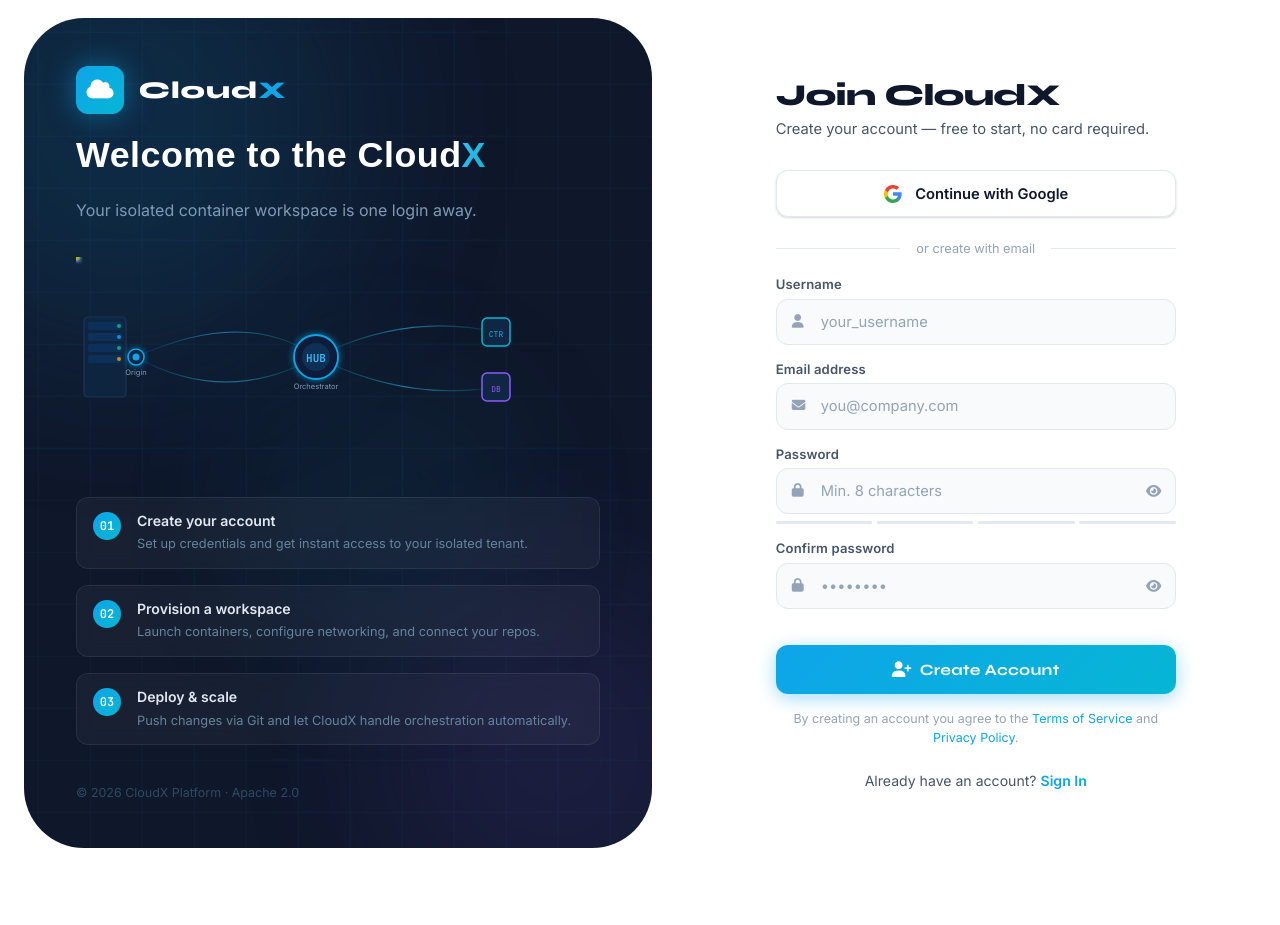
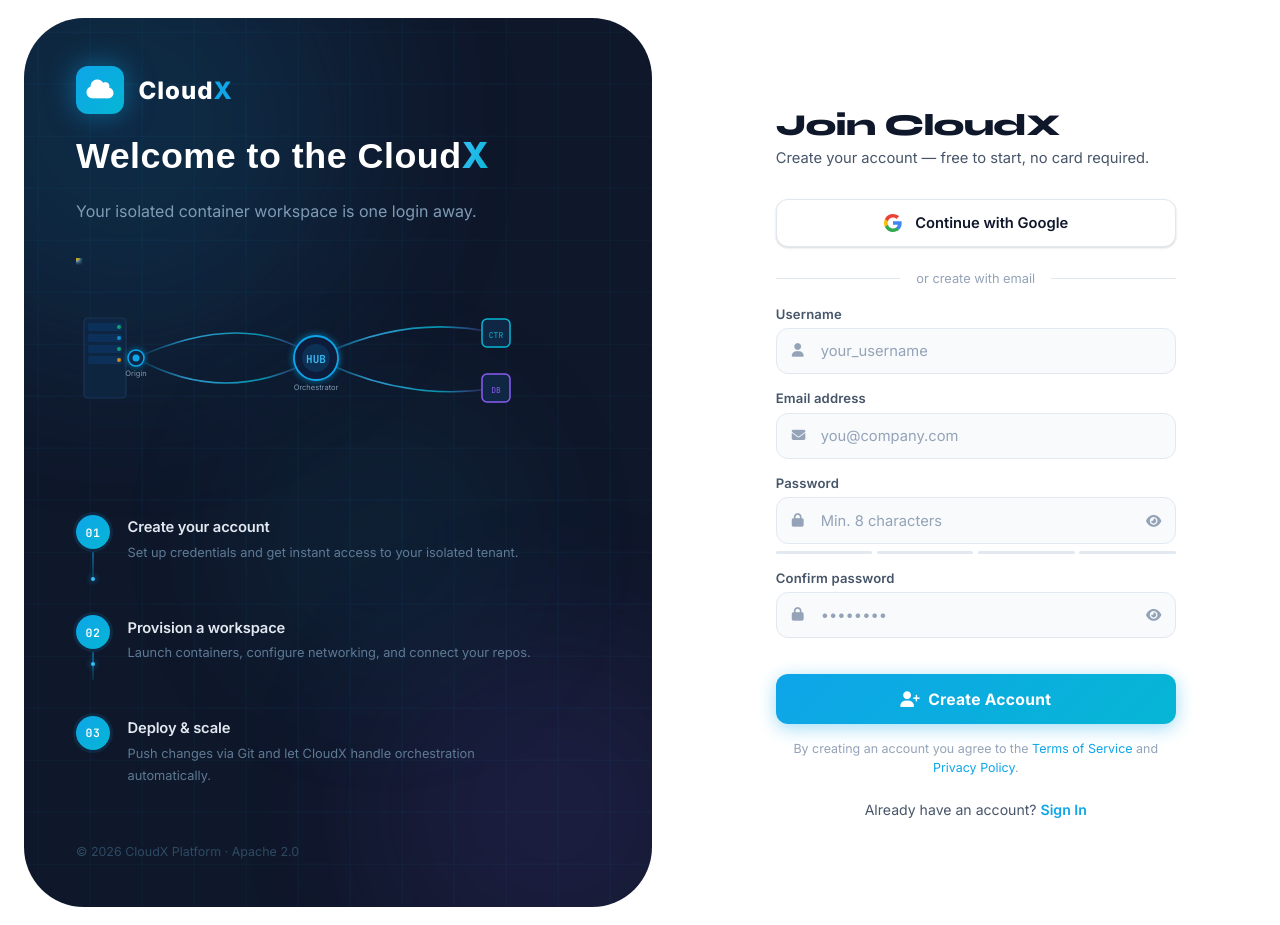
Before and after one commit to KayBe05/cloud-collab-platform, a Flask app: page /signup in a window 1280 px wide. Before the commit the page ends 848 px from the top, so only its background shows below. Run offline with Flask 3, Linux system fonts and the light colour scheme; some libraries are stand-ins or nearby versions.

Commit message:
hala signup

```diff
--- a/app/templates/signup.html
+++ b/app/templates/signup.html
@@ -41,6 +41,8 @@
 
       --shadow-sm: 0 1px 3px rgba(0, 0, 0, .1), 0 1px 2px rgba(0, 0, 0, .06);
       --shadow-md: 0 4px 6px -1px rgba(0, 0, 0, .1), 0 2px 4px -2px rgba(0, 0, 0, .1);
+      --shadow-lg: 0 10px 24px -4px rgba(14, 165, 233, .10), 0 4px 10px -4px rgba(14, 165, 233, .08);
+      --shadow-xl: 0 20px 40px -8px rgba(14, 165, 233, .13), 0 8px 16px -8px rgba(14, 165, 233, .09);
 
       --radius-sm: 6px;
       --radius-md: 8px;
@@ -57,6 +59,26 @@
       height: 100%;
       font-family: 'Inter', sans-serif;
       background: var(--bg-sidebar);
+    }
+
+    /* Strict font inheritance — never overrides icon fonts */
+    button,
+    input,
+    select,
+    textarea,
+    label,
+    .badge,
+    .step-text,
+    .hero-sub,
+    .hero-footer,
+    .form-subtitle,
+    .switch-link,
+    .terms-note,
+    .divider,
+    .flash,
+    .forgot-link,
+    .checkbox-label {
+      font-family: 'Inter', -apple-system, BlinkMacSystemFont, 'Segoe UI', sans-serif;
     }
 
     /* ── Two-Column Shell ──────────────────────────────────────────────── */
@@ -229,58 +251,150 @@
     .steps {
       display: flex;
       flex-direction: column;
-      gap: 1rem;
+      gap: 0;
       margin-bottom: 2.5rem;
+      position: relative;
     }
 
     .step {
       display: flex;
       align-items: flex-start;
-      gap: 1rem;
-      padding: .9rem 1rem;
-      background: rgba(255, 255, 255, .04);
-      border: 1px solid rgba(255, 255, 255, .08);
-      border-radius: var(--radius-lg);
-      backdrop-filter: blur(8px);
+      gap: 1.1rem;
+      padding: 1.1rem 1.1rem 1.1rem 0;
+      background: transparent;
+      border: none;
+      border-radius: 0;
+      backdrop-filter: none;
+      position: relative;
       transition: all var(--transition-base);
+      cursor: default;
     }
 
+    /* Hover: subtle left-panel glow card */
     .step:hover {
-      background: rgba(14, 165, 233, .07);
-      border-color: rgba(14, 165, 233, .2);
+      background: rgba(14, 165, 233, .06);
+      border-radius: var(--radius-lg);
+      padding-left: .75rem;
+    }
+
+    .step:hover .step-num {
+      box-shadow: 0 0 0 4px rgba(14, 165, 233, .18), 0 0 18px rgba(14, 165, 233, .3);
+      transform: scale(1.08);
+    }
+
+    .step:hover .step-check {
+      opacity: 1;
+      transform: translateX(0);
+      color: var(--primary-light);
+    }
+
+    .step-left {
+      display: flex;
+      flex-direction: column;
+      align-items: center;
+      flex-shrink: 0;
+      gap: 0;
     }
 
     .step-num {
-      width: 28px;
-      height: 28px;
+      width: 34px;
+      height: 34px;
       flex-shrink: 0;
       background: linear-gradient(135deg, var(--primary), var(--secondary));
       border-radius: 50%;
       display: flex;
       align-items: center;
       justify-content: center;
-      font-size: .75rem;
+      font-size: .72rem;
       font-weight: 700;
       color: #fff;
       font-family: 'JetBrains Mono', monospace;
+      letter-spacing: .5px;
+      box-shadow: 0 0 0 3px rgba(14, 165, 233, .12);
+      transition: all var(--transition-base);
+      position: relative;
+      z-index: 1;
     }
 
+    /* Text block */
     .step-text {
       flex: 1;
+      padding-top: .2rem;
     }
 
     .step-text strong {
       display: block;
       color: #E2E8F0;
-      font-size: .88rem;
+      font-size: .92rem;
       font-weight: 600;
-      margin-bottom: .2rem;
+      margin-bottom: .3rem;
+      letter-spacing: -.01em;
     }
 
     .step-text span {
-      color: #64849E;
+      color: #5E7A94;
       font-size: .8rem;
-      line-height: 1.5;
+      line-height: 1.6;
+    }
+
+    .step-connector {
+      width: 2px;
+      flex: 1;
+      min-height: 28px;
+      background: linear-gradient(180deg,
+          rgba(14, 165, 233, .5) 0%,
+          rgba(6, 182, 212, .15) 100%);
+      border-radius: 2px;
+      margin-top: 3px;
+      position: relative;
+    }
+
+    /* Traveling dot on connector */
+    .step-connector::after {
+      content: '';
+      position: absolute;
+      left: 50%;
+      transform: translateX(-50%);
+      width: 4px;
+      height: 4px;
+      border-radius: 50%;
+      background: var(--primary-light);
+      box-shadow: 0 0 6px var(--primary);
+      animation: travel-dot 2.4s ease-in-out infinite;
+    }
+
+    .step:nth-child(2) .step-connector::after {
+      animation-delay: .8s;
+    }
+
+    @keyframes travel-dot {
+      0% {
+        top: 0%;
+        opacity: 0;
+      }
+
+      10% {
+        opacity: 1;
+      }
+
+      90% {
+        opacity: 1;
+      }
+
+      100% {
+        top: 100%;
+        opacity: 0;
+      }
+    }
+
+    .step-check {
+      flex-shrink: 0;
+      font-size: .8rem;
+      color: var(--primary);
+      opacity: 0;
+      transform: translateX(-6px);
+      transition: all var(--transition-base);
+      padding-top: .35rem;
     }
 
     .hero-footer {
@@ -592,6 +706,33 @@
       text-decoration: underline;
     }
 
+    /* ── Strict Typography: targeted, never touches icon elements ─────────── */
+    button:not([class*="fa"]),
+    input,
+    select,
+    textarea,
+    label,
+    .badge,
+    .step-text,
+    .hero-sub,
+    .hero-footer,
+    .form-subtitle,
+    .switch-link,
+    .terms-note,
+    .divider,
+    .flash,
+    .forgot-link,
+    .checkbox-label,
+    .btn-social span:not(.social-icon),
+    p,
+    span:not([class*="fa"]):not([class*="icon"]),
+    .resource-label,
+    .activity-feed-action,
+    .activity-feed-details,
+    .card-subtitle {
+      font-family: 'Inter', -apple-system, BlinkMacSystemFont, 'Segoe UI', sans-serif;
+    }
+
     /* ── Responsive ──────────────────────────────────────────────── */
     @media (max-width: 900px) {
       .auth-shell {
@@ -645,9 +786,10 @@
                 </feMerge>
               </filter>
               <linearGradient id="edgeGrad2" x1="0%" y1="0%" x2="100%" y2="0%">
-                <stop offset="0%" stop-color="#0EA5E9" stop-opacity=".1" />
-                <stop offset="50%" stop-color="#38BDF8" stop-opacity=".7" />
-                <stop offset="100%" stop-color="#06B6D4" stop-opacity=".1" />
+                <stop offset="0%" stop-color="#0EA5E9" stop-opacity=".08" />
+                <stop offset="30%" stop-color="#38BDF8" stop-opacity=".85" />
+                <stop offset="70%" stop-color="#06B6D4" stop-opacity=".85" />
+                <stop offset="100%" stop-color="#8B5CF6" stop-opacity=".08" />
               </linearGradient>
               <path id="q1" d="M 60,100 Q 170,50 240,100" fill="none" />
               <path id="q2" d="M 240,100 Q 330,55 420,75" fill="none" />
@@ -669,11 +811,11 @@
             </g>
 
             <!-- Edges -->
-            <g stroke="url(#edgeGrad2)" stroke-width="1.2" fill="none" opacity=".8">
-              <path d="M 60,100 Q 170,50 240,100" />
-              <path d="M 60,100 Q 150,150 240,100" />
-              <path d="M 240,100 Q 330,55 420,75" />
-              <path d="M 240,100 Q 330,145 420,130" />
+            <g fill="none" opacity=".9">
+              <path d="M 60,100 Q 170,50 240,100" stroke="url(#edgeGrad2)" stroke-width="1.6" />
+              <path d="M 60,100 Q 150,150 240,100" stroke="url(#edgeGrad2)" stroke-width="1.6" />
+              <path d="M 240,100 Q 330,55 420,75" stroke="url(#edgeGrad2)" stroke-width="1.6" />
+              <path d="M 240,100 Q 330,145 420,130" stroke="url(#edgeGrad2)" stroke-width="1.6" />
             </g>
 
             <!-- Hub node -->
@@ -722,30 +864,45 @@
           </svg>
         </div>
 
-        <!-- Three-step onboarding steps -->
         <div class="steps">
+
           <div class="step">
-            <div class="step-num">01</div>
+            <div class="step-left">
+              <div class="step-num">01</div>
+              <div class="step-connector"></div>
+            </div>
             <div class="step-text">
               <strong>Create your account</strong>
               <span>Set up credentials and get instant access to your isolated tenant.</span>
             </div>
+            <div class="step-check"><i class="fas fa-arrow-right"></i></div>
           </div>
+
           <div class="step">
-            <div class="step-num">02</div>
+            <div class="step-left">
+              <div class="step-num">02</div>
+              <div class="step-connector"></div>
+            </div>
             <div class="step-text">
               <strong>Provision a workspace</strong>
               <span>Launch containers, configure networking, and connect your repos.</span>
             </div>
+            <div class="step-check"><i class="fas fa-arrow-right"></i></div>
           </div>
+
           <div class="step">
-            <div class="step-num">03</div>
+            <div class="step-left">
+              <div class="step-num">03</div>
+            </div>
             <div class="step-text">
-              <strong>Deploy & scale</strong>
+              <strong>Deploy &amp; scale</strong>
               <span>Push changes via Git and let CloudX handle orchestration automatically.</span>
             </div>
+            <div class="step-check"><i class="fas fa-arrow-right"></i></div>
           </div>
+
         </div>
+
       </div>
 
       <div class="hero-footer">© 2026 CloudX Platform · Apache 2.0</div>
```
Also changed, not shown: app/templates/login.html (+68 -15 lines).
